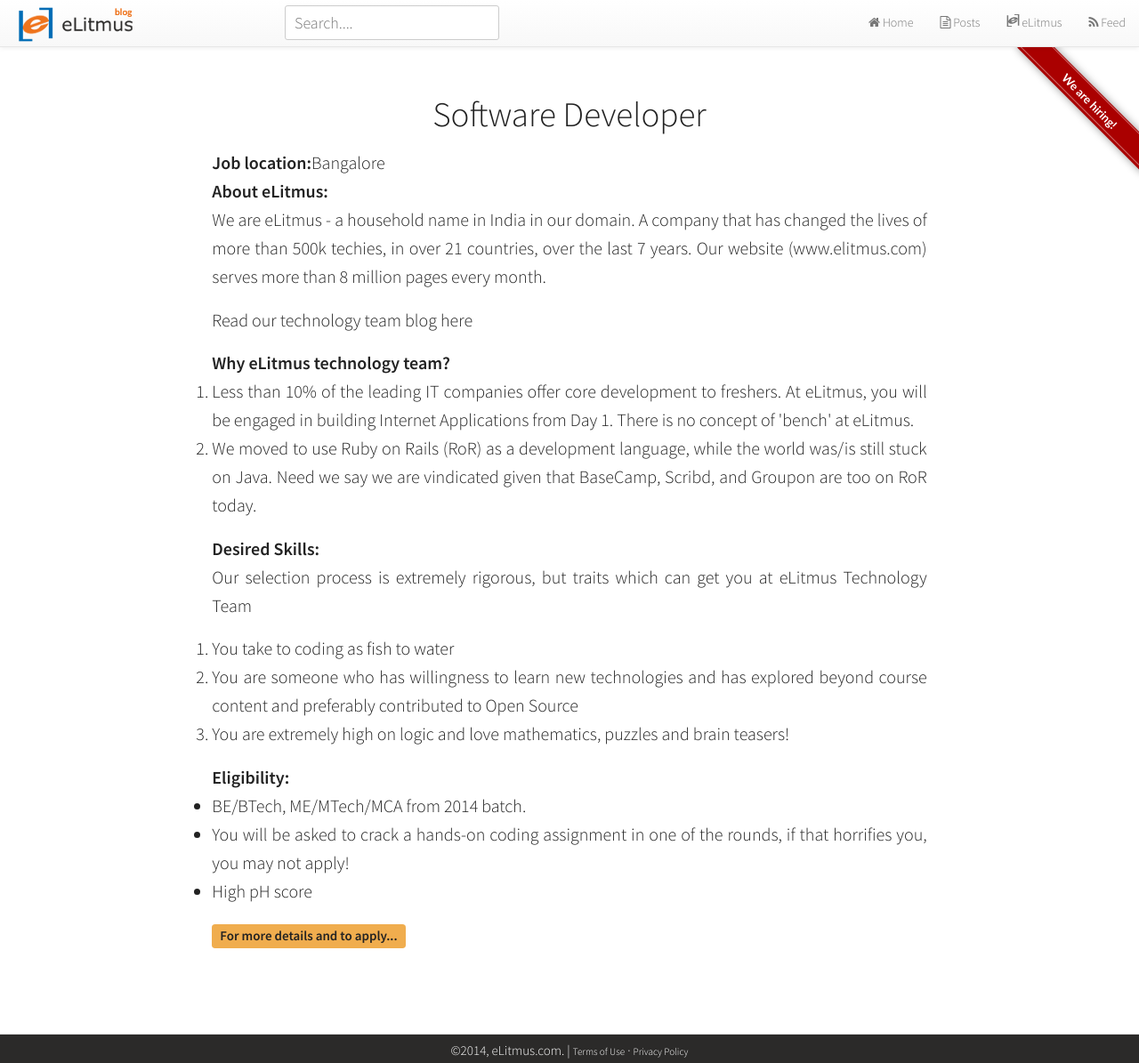
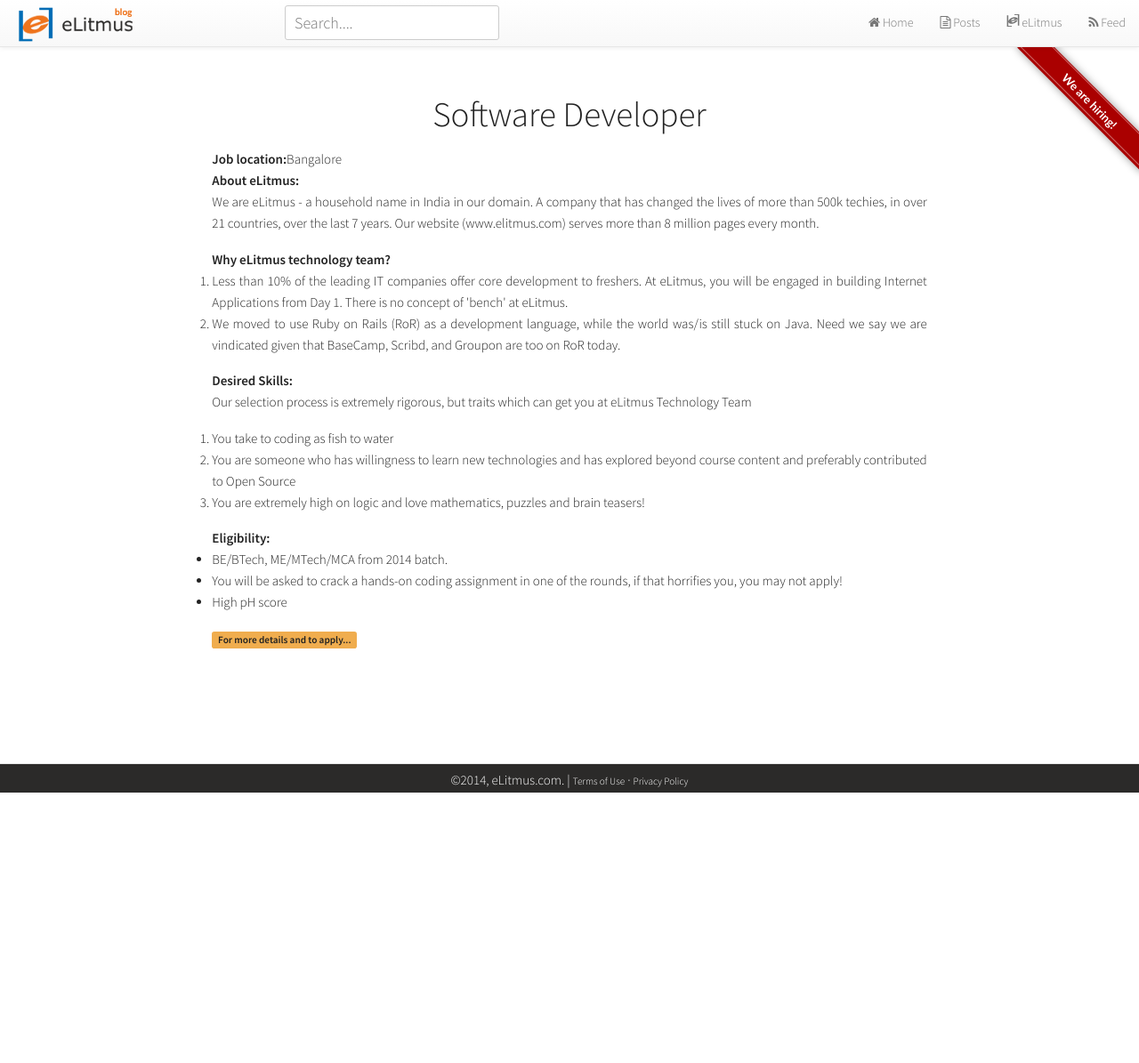
Before and after one commit to shubham9411/blog, a Jekyll site: the page built from job_post.html, in a window 1280 px wide and 1195 px high. Shown: the whole window at 89% size. Built offline with Jekyll 4.4.1, drawn with Linux system fonts in a browser that asks for light colours; nearby versions of some CDN libraries; some web fonts are replaced.

Commit message:
reducing the font size of job post a bit. also removing link to blog inside job post - to avoid inception like situation

```diff
--- a/job_post.html
+++ b/job_post.html
@@ -4,7 +4,7 @@
 description: "Opportunity to work @ eLitmus as Software Developer, for 2014 batch freshers"
 tags: [eLitmus, hiring, fresher, 2014]
 ---
-
+<div style="font-size: 0.75em;">
 <div>
 <strong>Job location:</strong>Bangalore
 </div>
@@ -14,7 +14,6 @@
 
 <p>We are eLitmus - a household name in India in our domain. A company that has changed the lives of more than 500k techies, in over 21 countries, over the last 7 years. Our website (www.elitmus.com) serves more than 8 million pages every month.</p>
 
-<p>Read our technology team <a rel="nofollow" href="/blog/index.html">blog here</a></p>
 </div>
 <div>
 
@@ -28,12 +27,15 @@
 <strong>Desired Skills:</strong>
 <p>
 Our selection process is extremely rigorous, but traits which can get you at eLitmus Technology Team
+</p>
+<div>
 <ol>
 <li>You take to coding as fish to water</li>
 <li>You are someone who has willingness to learn new technologies and has explored beyond course content and preferably contributed to Open Source</li>
 <li>You are extremely high on logic and love mathematics, puzzles and brain teasers!</li>
 </ol>
-</p>
+</div>
+
 </div>
 
 <div>
@@ -46,5 +48,5 @@
 </div>
 
  <span class="label label-warning"><a href="https://www.elitmus.com/jobs/31753-elitmus-evaluation-software-developer-bangalore" rel="nofollow" target="_top">For more details and to apply...</a></span>
-<br/>
-<br/><br/><br/>
+</div>
+<br/><br/><br/><br/>
```
